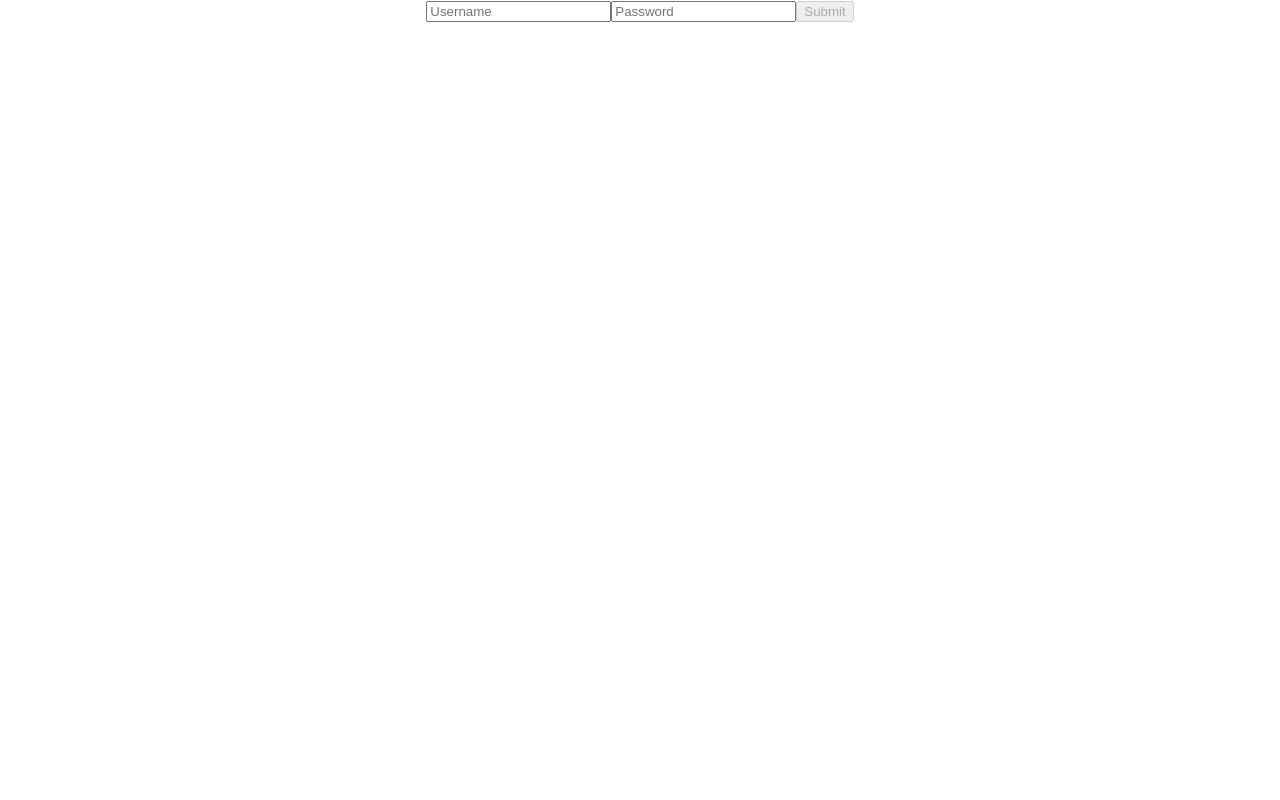
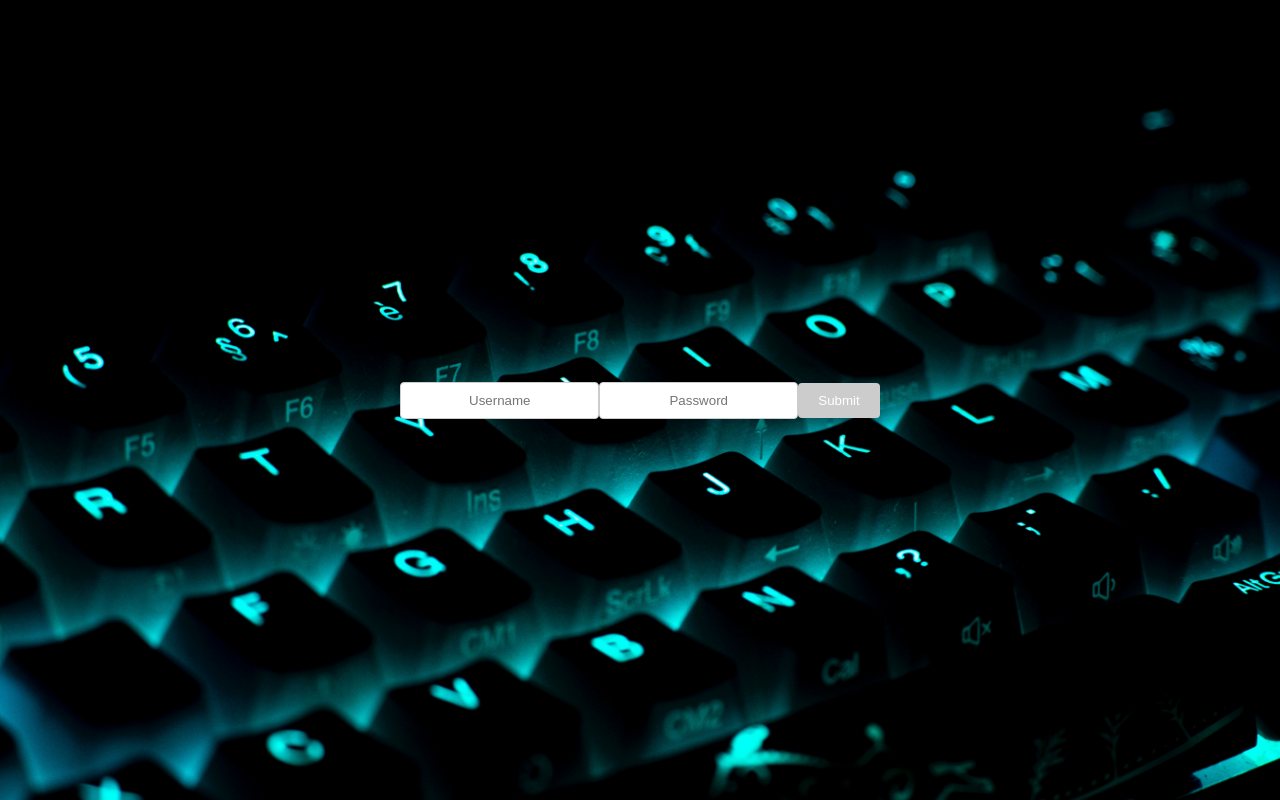
Before and after one commit to Kevin-Kinyanjui/group-3-form-task-mini-project, a React (Create React App) app: page / in a window 1280 px wide. Built offline with nearby package versions, Linux system fonts and the light colour scheme.

Commit message:
added images

```diff
--- a/src/App.css
+++ b/src/App.css
@@ -36,3 +36,35 @@
     transform: rotate(360deg);
   }
 }
+
+body {
+  display: flex;
+  justify-content: center;
+  align-items: center;
+  height: 100vh;
+  background-image: url("./pexels-seppe-machielsen-14011035.jpg");
+  background-size: cover;
+}
+
+input {
+  text-align: center;
+  padding: 10px;
+  border: 1px solid #ccc;
+  border-radius: 4px;
+  outline: none;
+}
+
+button {
+  text-align: center;
+  padding: 10px 20px;
+  border: none;
+  border-radius: 4px;
+  background-color: #007bff;
+  color: #fff;
+  cursor: pointer;
+}
+
+button:disabled {
+  background-color: #ccc;
+  cursor: not-allowed;
+}
--- a/src/components/Form.js
+++ b/src/components/Form.js
@@ -3,7 +3,6 @@ import React, { useState } from "react";
 function Form() {
   const [userName, setUserName] = useState("");
   const [password, setPassword] = useState("");
-  //const [isdisabled, setIsDisabled] = useState(true);
 
   function handleChangeUsername(event) {
     setUserName(event.target.value);
@@ -15,11 +14,10 @@ function Form() {
 
   function handleSubmit(event) {
     event.preventDefault();
-
     console.log({ userName }, { password });
   }
 
-  const isSubmitDisabled = !(userName && password);
+  const isButtonDisabled = !(userName && password);
 
   return (
     <div>
@@ -29,15 +27,17 @@ function Form() {
           type="text"
           onChange={handleChangeUsername}
           placeholder="Username"
+          value={userName}
         />
         <input
           id="password-input"
           type="text"
           onChange={handleChangePassword}
           placeholder="Password"
+          value={password}
         />
 
-        <button id="login-button" disabled={isSubmitDisabled} type="submit">
+        <button id="login-button" disabled={isButtonDisabled} type="submit">
           Submit
         </button>
       </form>
```
Also changed, not shown: src/ai-generated-7960124_1920.jpg (added), src/pexels-seppe-machielsen-14011035.jpg (added).
